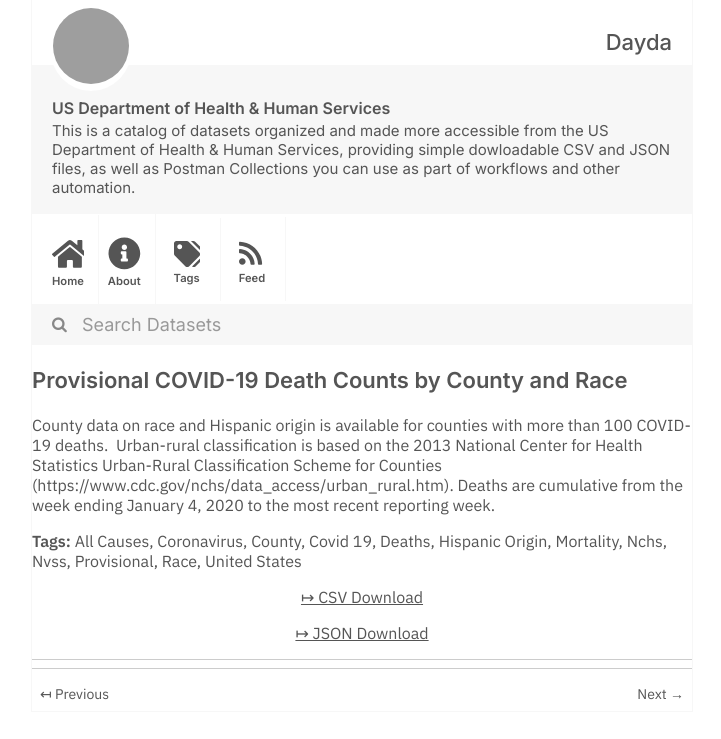
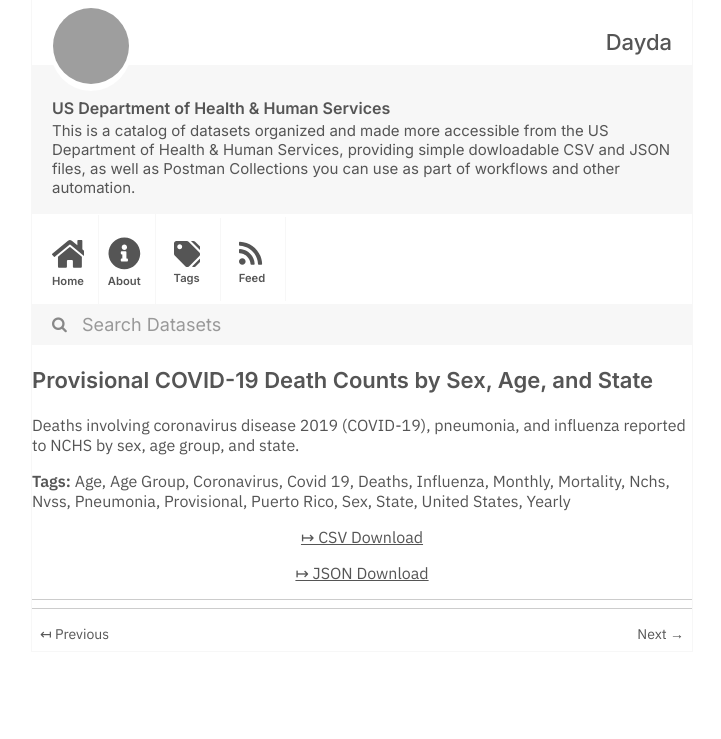
Before and after one commit to dayda-entities/us-department-of-health-and-human-services, a Jekyll site: the page built from _posts/2020-11-10-provisional-covid-19-death-cou.md, in a window 1280 px wide, cut to the strip 0-739 px from the top of the page. Shown: the whole strip, without its empty margins (278-999 px from the left). Built offline with Jekyll 4.4.1, drawn with Linux system fonts in a browser that asks for light colours; grey boxes are pictures that could not be loaded.

Commit message:
Publish Data

```diff
--- a/_posts/2020-11-10-provisional-covid-19-death-cou.md
+++ b/_posts/2020-11-10-provisional-covid-19-death-cou.md
@@ -1,26 +1,32 @@
 ---
-title: Provisional COVID-19 Death Counts by County and Race
-created: '2020-11-10T16:16:39.194949'
-modified: '2021-05-07T10:07:20.373806'
+title: 'Provisional COVID-19 Death Counts by Sex, Age, and State'
+created: '2020-11-10T16:16:28.054319'
+modified: '2021-05-07T10:06:11.877737'
 state: active
 type: dataset
 tags:
-  - All Causes
+  - Age
+  - Age Group
   - Coronavirus
-  - County
   - Covid 19
   - Deaths
-  - Hispanic Origin
+  - Influenza
+  - Monthly
   - Mortality
   - Nchs
   - Nvss
+  - Pneumonia
   - Provisional
-  - Race
+  - Puerto Rico
+  - Sex
+  - State
   - United States
-groups: []
-csv_url: 'https://data.cdc.gov/api/views/k8wy-p9cg/rows.csv?accessType=DOWNLOAD'
-json_url: 'https://data.cdc.gov/api/views/k8wy-p9cg/rows.json?accessType=DOWNLOAD'
+  - Yearly
+groups:
+  - Older Adults Health Data Collection
+csv_url: 'https://data.cdc.gov/api/views/9bhg-hcku/rows.csv?accessType=DOWNLOAD'
+json_url: 'https://data.cdc.gov/api/views/9bhg-hcku/rows.json?accessType=DOWNLOAD'
 layout: post
 
 ---
-County data on race and Hispanic origin is available for counties with more than 100 COVID-19 deaths.  Urban-rural classification is based on the 2013 National Center for Health Statistics Urban-Rural Classification Scheme for Counties (https://www.cdc.gov/nchs/data_access/urban_rural.htm).  Deaths are cumulative from the week ending January 4, 2020 to the most recent reporting week.
+Deaths involving coronavirus disease 2019 (COVID-19), pneumonia, and influenza reported to NCHS by sex, age group, and state.
```
